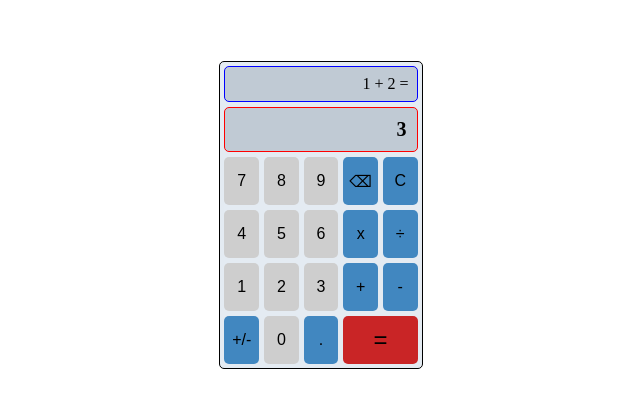
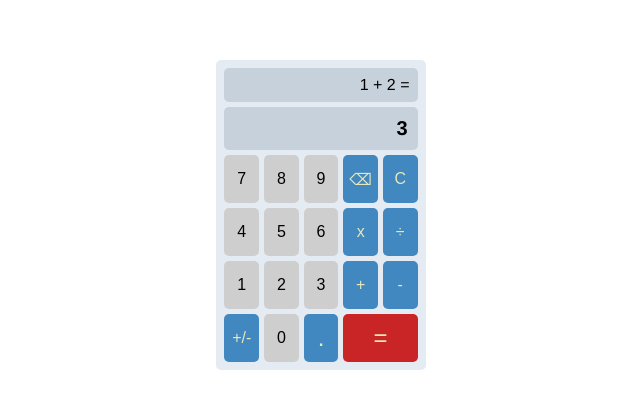
Before and after one commit to RaidersFan/calculator, a plain HTML site: page index.html in a window 1280 px wide. Shown: the part 185-594 px from the top of the page, without its empty margins (319-959 px from the left). Drawn offline with Linux system fonts and the light colour scheme.

Commit message:
UI Complete

```diff
--- a/style.css
+++ b/style.css
@@ -2,15 +2,16 @@
   --operator-color: rgba(1, 96, 173, 0.712);
   --container-color: rgba(182, 200, 219, 0.363);
   --button-color: rgb(206,206,206);
-  --text-box-color:rgba(129, 144, 160, 0.363) ;
-  --text-color: ;
+  --text-box-color:rgba(146, 162, 180, 0.363) ;
+  --text-color: rgb(231, 231, 185);
+  --font-family: 'Franklin Gothic Medium', 'Arial Narrow', Arial, sans-serif;
+  font-family: 'Franklin Gothic Medium', 'Arial Narrow', Arial, sans-serif;
 }
 
 .calculator-container{
   width: fit-content;
-  border: 1px solid black;
   border-radius: 5px;
-  padding: 0.25em;
+  padding: 0.5em;
   background-color: var(--container-color);
 }
 
@@ -23,7 +24,8 @@ button{
 }
 
 .input-text{
-  border: 1px solid blue;
+  border-style: hidden;
+  /* border: 1px solid blue; */
   border-radius: 5px;
   padding: 0.5em;
   background-color: var(--text-box-color);
@@ -31,9 +33,10 @@ button{
 }
 
 .calc-text {
-  border: 1px solid red;
+  border-style: hidden;
+  /* border: 1px solid red; */
   text-align: end;
-  font: bold 1.25em auto;
+  font: bold 1.25em var(--font-family);
   padding: 0.5em;
   border-radius: 5px;
   margin: 0.25em auto;
@@ -57,11 +60,18 @@ body{
 
 .operator {
   background-color: var(--operator-color);
+  color: var(--text-color)
 }
 
 .equals {
   grid-column: 4 / span 2;
   font-size: 1.5em;
   height: 3rem;
-  background-color: rgba(196, 0, 0, 0.842)
+  background-color: rgba(196, 0, 0, 0.842);
 }
+
+.dot{
+  font-size: 1.5em;
+  height: 3rem;
+  align-content: center;
+}
```
